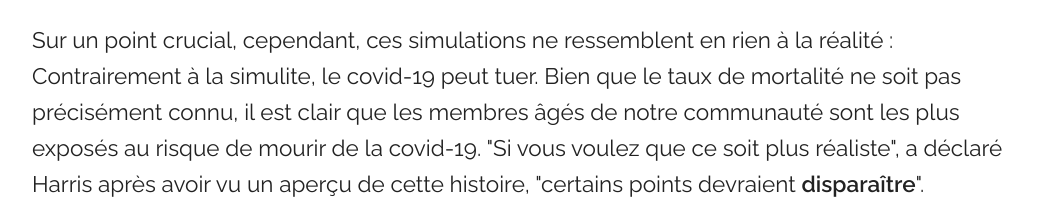
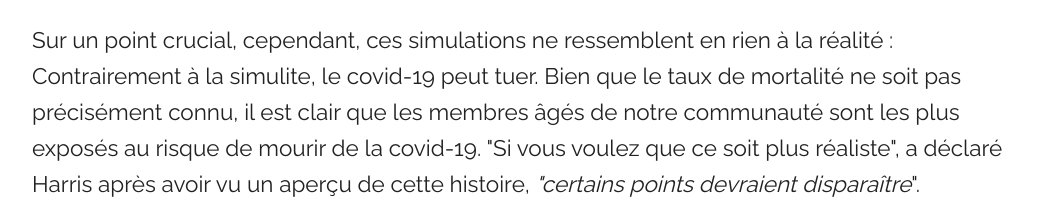
Before and after one commit to madewulf/aplatirlacourbe, a plain HTML site: page index.html in a window 1280 px wide. Shown: the part 7204-7428 px from the top of the page, without its empty margins (113-1163 px from the left). Drawn offline with nearby package versions, Linux system fonts and the light colour scheme; no server answers.

Commit message:
Various improvements

```diff
--- a/index.html
+++ b/index.html
@@ -179,7 +179,7 @@
                 </p>
                 <p>La "simulite" n'est pas une covid-19, et ces simulations simplifient considérablement la complexité de la vie réelle. Pourtant, tout comme les simultis se répandent dans les réseaux de balles rebondissantes sur votre écran, la covid-19 se répand dans nos réseaux humains - dans nos pays, nos villes, nos lieux de travail, nos familles. Et, comme une balle qui rebondit sur l'écran, le comportement d'une seule personne peut provoquer des effets d'entraînement qui touchent des personnes éloignées.
                 </p>
-                <p>Sur un point crucial, cependant, ces simulations ne ressemblent en rien à la réalité : Contrairement à la simulite, le covid-19 peut tuer. Bien que le taux de mortalité ne soit pas précisément connu, il est clair que les membres âgés de notre communauté sont les plus exposés au risque de mourir de la covid-19. "Si vous voulez que ce soit plus réaliste", a déclaré Harris après avoir vu un aperçu de cette histoire, "certains points devraient <b>disparaître</b>".
+                <p>Sur un point crucial, cependant, ces simulations ne ressemblent en rien à la réalité : Contrairement à la simulite, le covid-19 peut tuer. Bien que le taux de mortalité ne soit pas précisément connu, il est clair que les membres âgés de notre communauté sont les plus exposés au risque de mourir de la covid-19. "Si vous voulez que ce soit plus réaliste", a déclaré Harris après avoir vu un aperçu de cette histoire, <em>"certains points devraient disparaître</em>".
                 </p>
 
         </div>
```
